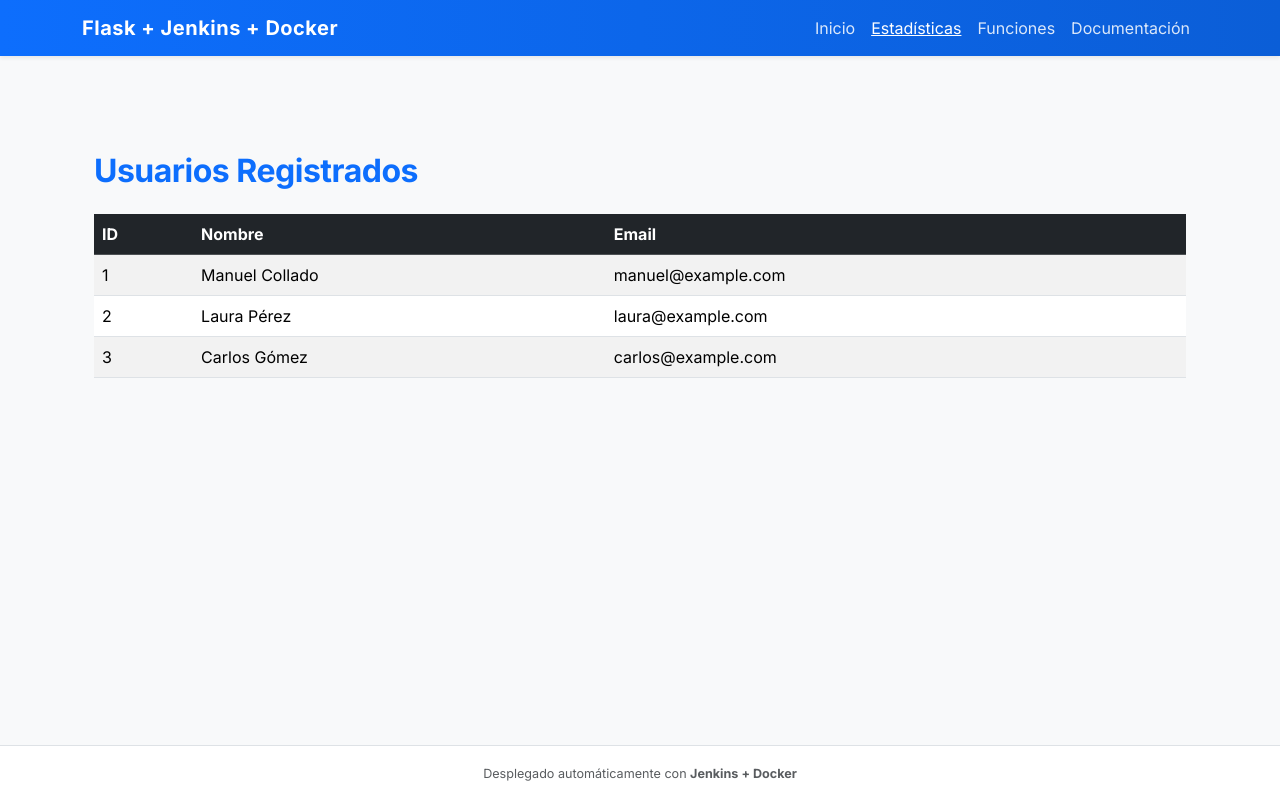
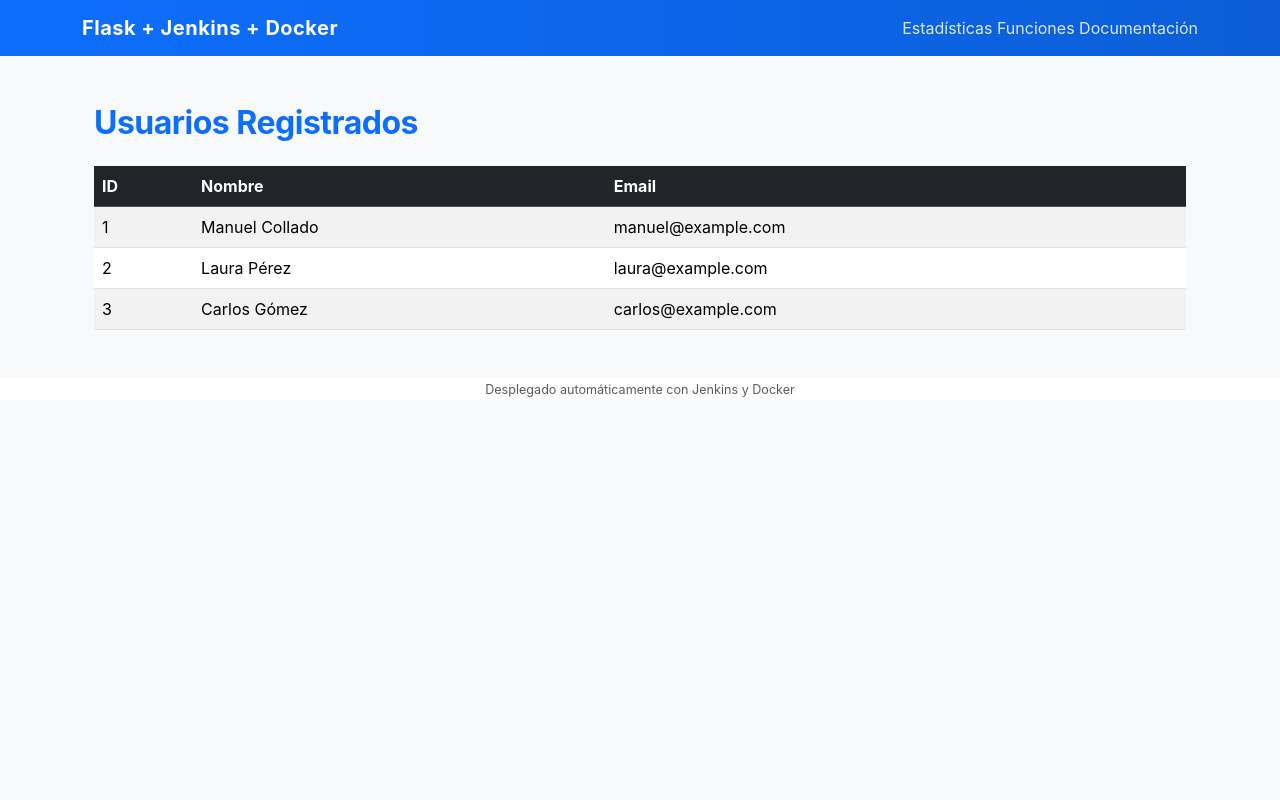
Before and after one commit to mcollado-dev/miapp-flask, a Flask app: page /estadisticas in a window 1280 px wide. Run offline with Flask 3, Linux system fonts and the light colour scheme; data comes from the database, SQL or seed files in the repository.

Commit message:
Update base.html

```diff
--- a/templates/base.html
+++ b/templates/base.html
@@ -4,49 +4,27 @@
     <meta charset="UTF-8">
     <meta name="viewport" content="width=device-width, initial-scale=1.0">
     <title>Mi App Flask</title>
-
-    <!-- Bootstrap -->
     <link href="https://cdn.jsdelivr.net/npm/bootstrap@5.3.3/dist/css/bootstrap.min.css" rel="stylesheet">
-
-    <!-- Fuente moderna -->
-    <link href="https://fonts.googleapis.com/css2?family=Inter:wght@400;600;700&display=swap" rel="stylesheet">
-
-    <!-- CSS personalizado -->
     <link rel="stylesheet" href="{{ url_for('static', filename='style.css') }}">
 </head>
-<body class="bg-light d-flex flex-column min-vh-100">
-
-    <!-- NAVBAR -->
-    <nav class="navbar navbar-expand-lg navbar-dark bg-primary shadow-sm">
+<body class="bg-light">
+    <nav class="navbar navbar-dark bg-dark mb-4">
         <div class="container">
-            <a class="navbar-brand fw-bold" href="{{ url_for('home') }}">Flask + Jenkins + Docker</a>
-            <button class="navbar-toggler" type="button" data-bs-toggle="collapse" data-bs-target="#navbarNav">
-                <span class="navbar-toggler-icon"></span>
-            </button>
-
-            <div class="collapse navbar-collapse" id="navbarNav">
-                <ul class="navbar-nav ms-auto">
-                    <li class="nav-item"><a class="nav-link {% if request.path == '/' %}active{% endif %}" href="{{ url_for('home') }}">Inicio</a></li>
-                    <li class="nav-item"><a class="nav-link {% if '/estadisticas' in request.path %}active{% endif %}" href="{{ url_for('estadisticas') }}">Estadísticas</a></li>
-                    <li class="nav-item"><a class="nav-link {% if '/funciones' in request.path %}active{% endif %}" href="{{ url_for('funciones') }}">Funciones</a></li>
-                    <li class="nav-item"><a class="nav-link {% if '/documentacion' in request.path %}active{% endif %}" href="{{ url_for('documentacion') }}">Documentación</a></li>
-                </ul>
+            <a class="navbar-brand" href="{{ url_for('home') }}">Flask + Jenkins + Docker</a>
+            <div>
+                <a class="nav-link d-inline text-white" href="{{ url_for('estadisticas') }}">Estadísticas</a>
+                <a class="nav-link d-inline text-white" href="{{ url_for('funciones') }}">Funciones</a>
+                <a class="nav-link d-inline text-white" href="{{ url_for('documentacion') }}">Documentación</a>
             </div>
         </div>
     </nav>
 
-    <!-- CONTENIDO PRINCIPAL -->
-    <main class="flex-fill">
-        <div class="container py-5">
-            {% block content %}{% endblock %}
-        </div>
-    </main>
+    <div class="container">
+        {% block content %}{% endblock %}
+    </div>
 
-    <!-- FOOTER -->
-    <footer class="text-center text-muted mt-auto py-3 border-top bg-white">
-        <small>Desplegado automáticamente con <strong>Jenkins + Docker</strong></small>
+    <footer class="text-center text-muted mt-5 mb-3">
+        <small>Desplegado automáticamente con Jenkins y Docker</small>
     </footer>
-
-    <script src="https://cdn.jsdelivr.net/npm/bootstrap@5.3.3/dist/js/bootstrap.bundle.min.js"></script>
 </body>
 </html>
```
